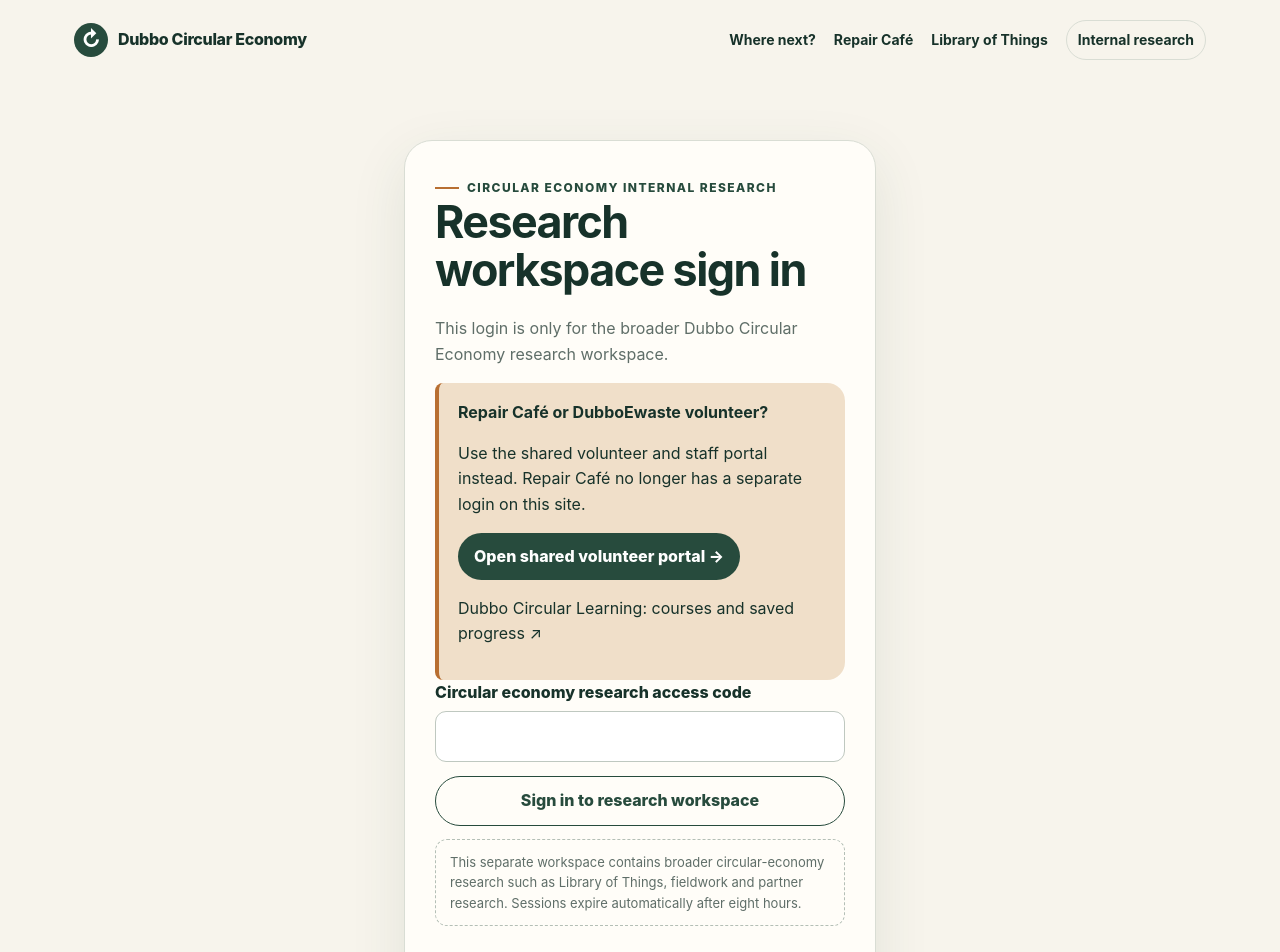
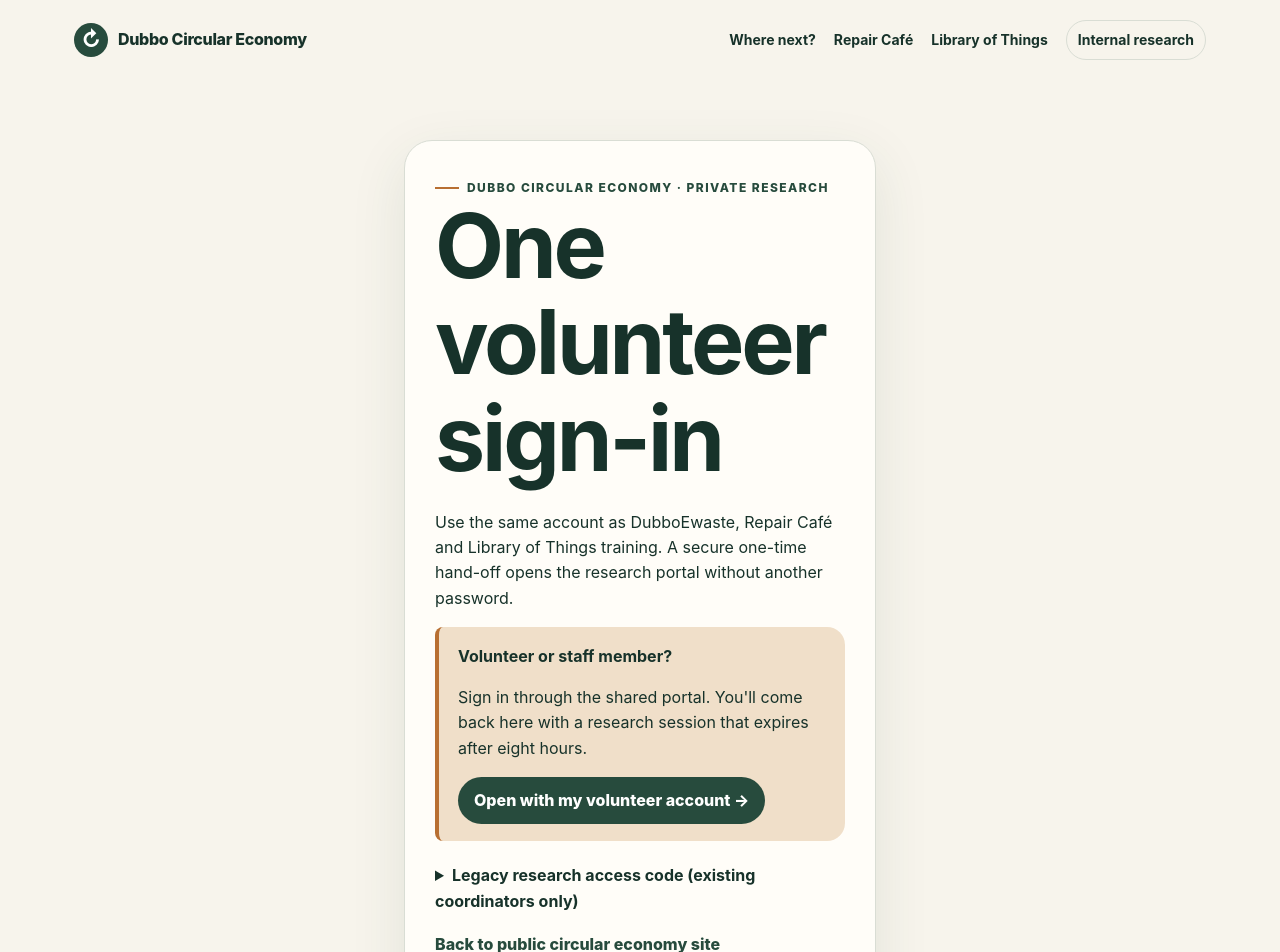
Before and after one commit to joshualparris/CircularEconomyDubbo, a Next.js app: page /login in a window 1280 px wide. Shown: the top 952 px of the page. Built offline with nearby package versions, Linux system fonts and the light colour scheme.

Commit message:
feat(auth): add primary shared research sign-in while preserving referrals

```diff
--- a/app/login/page.js
+++ b/app/login/page.js
@@ -1,30 +1,26 @@
 import Link from "next/link";
-import { login } from "./actions";
-
-export const metadata={title:"Circular economy research sign in"};
-
+import {login} from "./actions";
+export const metadata={title:"Circular Economy Research Sign In"};
 export default async function LoginPage({searchParams}){
  const params=await searchParams;
- return <div className="login-shell">
-  <div className="login-card">
-   <div className="kicker">Circular economy internal research</div>
-   <h1 style={{fontSize:"2.8rem"}}>Research workspace sign in</h1>
-   <p className="muted">This login is only for the broader Dubbo Circular Economy research workspace.</p>
-
+ return <div className="login-shell"><div className="login-card">
+   <div className="kicker">Dubbo Circular Economy · private research</div>
+   <h1>One volunteer sign-in</h1>
+   <p>Use the same account as DubboEwaste, Repair Café and Library of Things training. A secure one-time hand-off opens the research portal without another password.</p>
    <div className="notice">
-    <strong>Repair Café or DubboEwaste volunteer?</strong>
-    <p>Use the shared volunteer and staff portal instead. Repair Café no longer has a separate login on this site.</p>
-    <a className="button" href="https://dubbo-ewaste-app.vercel.app/login">Open shared volunteer portal →</a>
-    <p><a href="https://dubbo-ewaste-app.vercel.app/learn">Dubbo Circular Learning: courses and saved progress ↗</a></p>
+    <strong>Volunteer or staff member?</strong>
+    <p>Sign in through the shared portal. You'll come back here with a research session that expires after eight hours.</p>
+    <a className="button" href="https://dubbo-ewaste-app.vercel.app/circular-access">Open with my volunteer account →</a>
    </div>
-
-   {params?.error?<p className="error">{params.error}</p>:null}
-   <form className="form" action={login}>
-    <label>Circular economy research access code<input name="code" type="password" autoComplete="current-password" required /></label>
-    <button className="button button-secondary" type="submit">Sign in to research workspace</button>
-   </form>
-   <p className="private-note">This separate workspace contains broader circular-economy research such as Library of Things, fieldwork and partner research. Sessions expire automatically after eight hours.</p>
+   {params?.error?<p className="error" role="alert">{params.error}</p>:null}
+   <details style={{marginTop:"22px"}}>
+    <summary style={{cursor:"pointer",fontWeight:700}}>Legacy research access code (existing coordinators only)</summary>
+    <p className="muted">Kept temporarily for existing research coordinators. New volunteers should use the shared account above.</p>
+    <form className="form" action={login}>
+      <label>Existing research access code<input name="code" type="password" autoComplete="current-password" required/></label>
+      <button className="button button-secondary">Sign in with legacy code</button>
+    </form>
+   </details>
    <p className="small-link"><Link href="/">Back to public circular economy site</Link></p>
-  </div>
- </div>;
+  </div></div>;
 }
```
